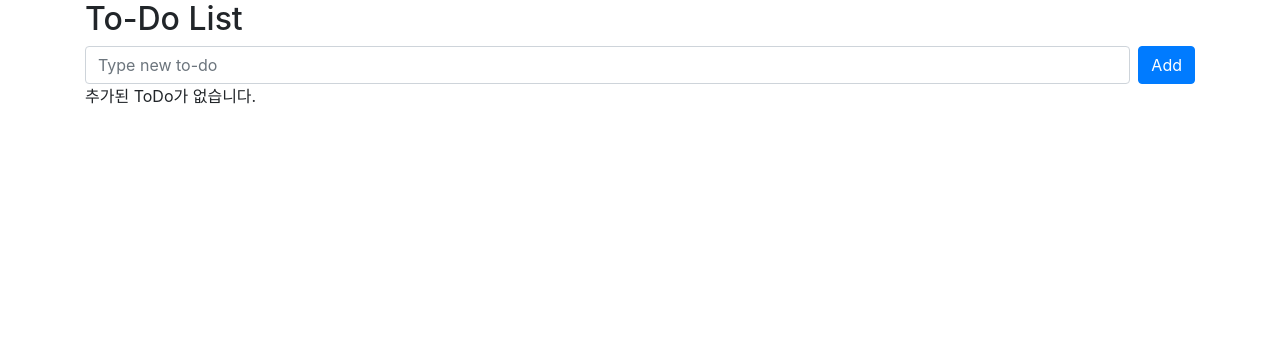
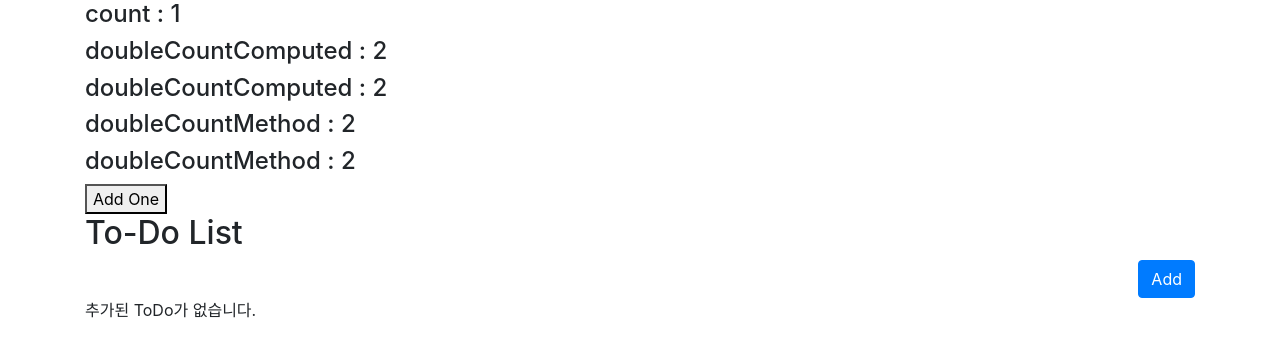
Before and after one commit to ho-beom-cheon/Vue3-project, a Vue app: page / in a window 1280 px wide. Shown: the top 356 px of the page. Built offline with nearby package versions, Linux system fonts and the light colour scheme.

Commit message:
23. computed

```diff
--- a/src/App.vue
+++ b/src/App.vue
@@ -1,8 +1,13 @@
 <template>
   <div class="container">
+    <h4>count : {{ count }}</h4>
+    <h4>doubleCountComputed : {{ doubleCountComputed }}</h4>
+    <h4>doubleCountComputed : {{ doubleCountComputed }}</h4>
+    <h4>doubleCountMethod : {{ doubleCountMethod() }}</h4>
+    <h4>doubleCountMethod : {{ doubleCountMethod() }}</h4>
+    <button @click="count++">Add One</button>
     <h2>To-Do List</h2>
     <TodoSimpleForm @add-todo="addTodo"/>
-
     <div v-if="!todos.length">
       추가된 ToDo가 없습니다.
     </div>
@@ -15,7 +20,7 @@
 </template>
 
 <script>
-import {ref} from 'vue';
+import {ref, computed} from 'vue';
 import TodoSimpleForm from './components/TodoSimpleForm.vue';
 import TodoList from './components/TodoList.vue';
 
@@ -50,6 +55,22 @@
       console.log(todos.value[index]);
     }
 
+    // # computed와 method의 차이점
+    // 1. method는 인자값을 받을 수 있다.
+    // 2. computed는 리액티브 스테이트 값이 변경될때만 값을 변경 시킬 수 있다.
+    // 3. computed는 계산 된 값을 저장하고 있어서 여러번 호출하여도 계산되어 있는 값의 변경이 없으면 다시 computed를 수행하는게 아닌 저장된 값을 출력해준다.
+    //    (테스트로 method와 computed에 로그를 찍은 뒤 수행하면 computed는 두번 호출함에도 한번만 찍히고 method는 호출하는 만큼 찍히게 된다.)
+    const count = ref(1);
+    const doubleCountComputed = computed(() => {
+      console.log("computed");
+      return count.value * 2;
+    })
+
+    const doubleCountMethod = () => {
+      console.log("method");
+      return count.value * 2;
+    }
+
     return {
       deleteTodo,
       toggleTodo,
@@ -57,6 +78,9 @@
       todos,
       toggle,
       todoStyle,
+      doubleCountComputed,
+      doubleCountMethod,
+      count,
     }
   }
 }
--- a/src/components/TodoSimpleForm.vue
+++ b/src/components/TodoSimpleForm.vue
@@ -2,12 +2,7 @@
     <form @submit.prevent="onSubmit">
           <div class="d-flex">
             <div class="flex-grow-1 mr-2">
-              <input
-                class="form-control"
-                type="text"
-                v-model="todo"
-                placeholder="Type new to-do"
-              >
+
             </div>
             <div>
               <button
```
